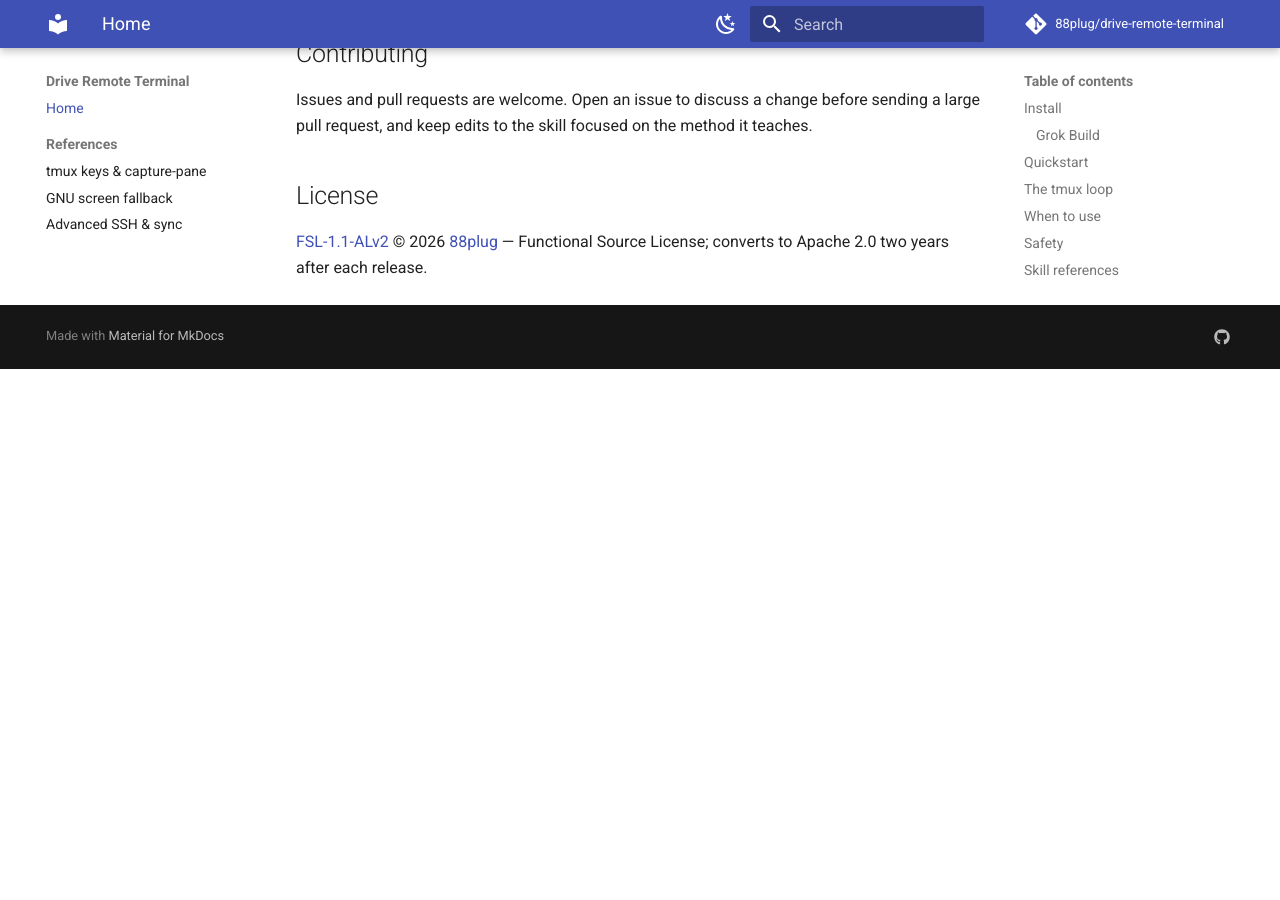
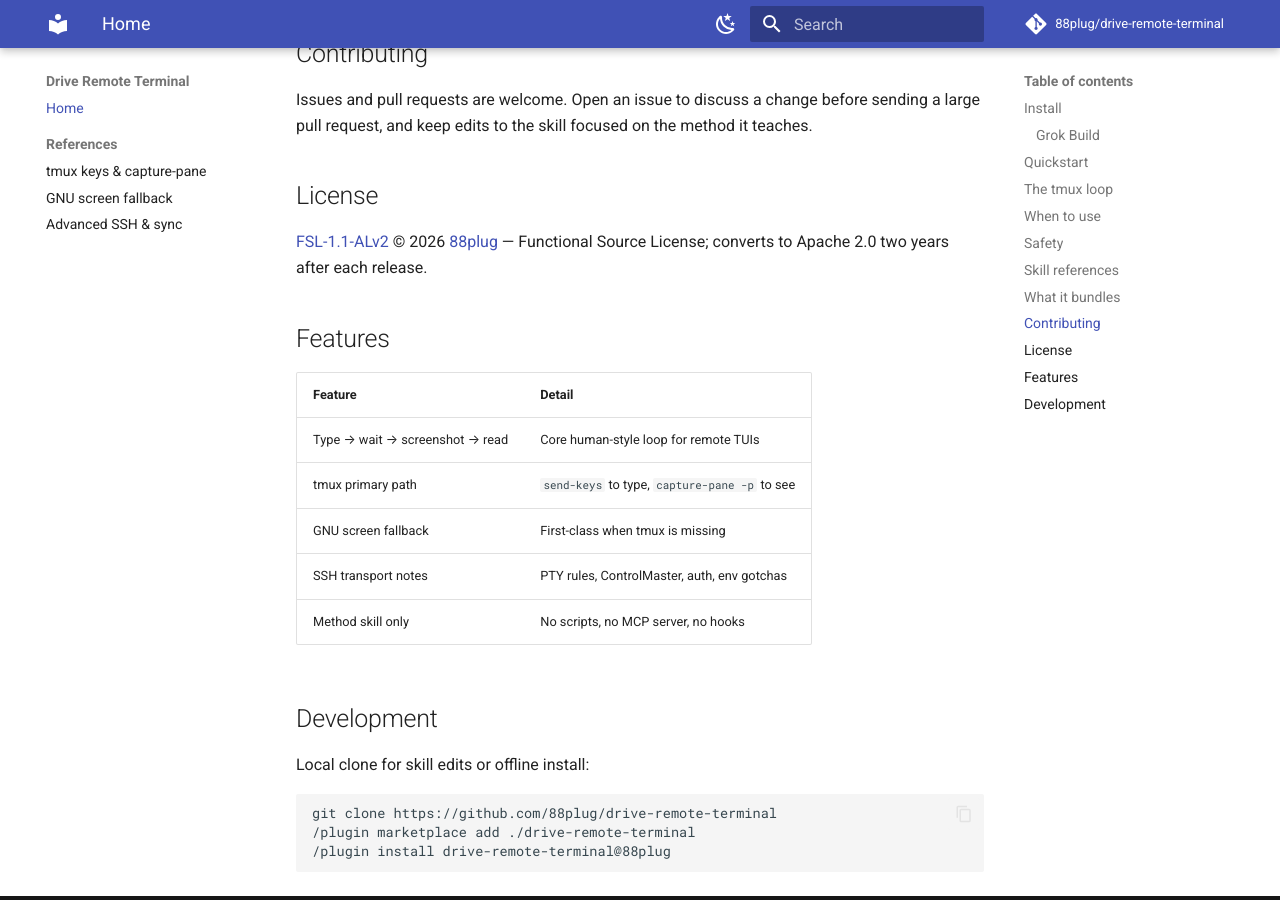
Before and after one commit to 88plug/drive-remote-terminal, an MkDocs documentation site: the page built from docs/index.md, in a window 1280 px wide and 900 px high, scrolled down 3647 px. Built offline with MkDocs 1.6.1 and Material for MkDocs 9.7.7, drawn with Linux system fonts in a browser that asks for light colours; comment, search, counter and statistics services are not loaded; before the commit the page ends 4016 px from its top, so only the background shows below that.

Commit message:
docs: close soft residuals — docs/README parity + MkDocs standard
- site_description = README SEO one-liner (YAML-safe)
- edit_uri: edit/main/docs/
- docs badge + Features/Development/Metrics from README when missing
- rewrite repo-relative links to GitHub absolute for strict builds

````diff
--- a/docs/index.md
+++ b/docs/index.md
@@ -89,7 +89,7 @@
 - Tools with a batch/`--print` mode (e.g. `claude -p "..."`)
 - Anything that returns text and exits cleanly over plain SSH
 
-If the box has no tmux, GNU `screen` is a first-class fallback — see [GNU screen fallback](reference/screen.md). For heavy automation, connection reuse, or deterministic sync instead of `sleep`, see [Advanced SSH & sync](reference/advanced-and-ssh.md).
+If the box has no tmux, GNU `screen` is a first-class fallback — see [GNU screen fallback](https://github.com/88plug/drive-remote-terminal/blob/main/reference/screen.md). For heavy automation, connection reuse, or deterministic sync instead of `sleep`, see [Advanced SSH & sync](https://github.com/88plug/drive-remote-terminal/blob/main/reference/advanced-and-ssh.md).
 
 ## Safety
 
@@ -111,9 +111,9 @@
 
 | Reference | When you need it |
 | --- | --- |
-| [tmux keys & capture-pane](reference/tmux-keys.md) | Named keys, `capture-pane` flags, session/pane management |
-| [GNU screen fallback](reference/screen.md) | No tmux on the box — raw-byte keys, `hardcopy`, `stuff` limits |
-| [Advanced SSH & sync](reference/advanced-and-ssh.md) | Connection reuse, deterministic wait, expect vs tmux decision guide |
+| [tmux keys & capture-pane](https://github.com/88plug/drive-remote-terminal/blob/main/reference/tmux-keys.md) | Named keys, `capture-pane` flags, session/pane management |
+| [GNU screen fallback](https://github.com/88plug/drive-remote-terminal/blob/main/reference/screen.md) | No tmux on the box — raw-byte keys, `hardcopy`, `stuff` limits |
+| [Advanced SSH & sync](https://github.com/88plug/drive-remote-terminal/blob/main/reference/advanced-and-ssh.md) | Connection reuse, deterministic wait, expect vs tmux decision guide |
 
 ## What it bundles
 
@@ -129,3 +129,23 @@
 ## License
 
 [FSL-1.1-ALv2](https://github.com/88plug/drive-remote-terminal/blob/main/LICENSE) © 2026 [88plug](https://github.com/88plug) — Functional Source License; converts to Apache 2.0 two years after each release.
+
+## Features
+
+| Feature | Detail |
+| --- | --- |
+| Type → wait → screenshot → read | Core human-style loop for remote TUIs |
+| tmux primary path | `send-keys` to type, `capture-pane -p` to see |
+| GNU screen fallback | First-class when tmux is missing |
+| SSH transport notes | PTY rules, ControlMaster, auth, env gotchas |
+| Method skill only | No scripts, no MCP server, no hooks |
+
+## Development
+
+Local clone for skill edits or offline install:
+
+```text
+git clone https://github.com/88plug/drive-remote-terminal
+/plugin marketplace add ./drive-remote-terminal
+/plugin install drive-remote-terminal@88plug
+```
--- a/mkdocs.yml
+++ b/mkdocs.yml
@@ -1,7 +1,5 @@
 site_name: Drive Remote Terminal
-site_description: >-
-  Teach Claude Code to operate an interactive full-screen terminal program (a TUI)
-  on a remote machine over SSH.
+site_description: 'Drive interactive full-screen TUIs on a remote machine over SSH + tmux/screen with Claude Code — type, wait, screenshot, and read like a human at the terminal.'
 site_url: https://88plug.github.io/drive-remote-terminal/
 repo_url: https://github.com/88plug/drive-remote-terminal
 repo_name: 88plug/drive-remote-terminal
````
